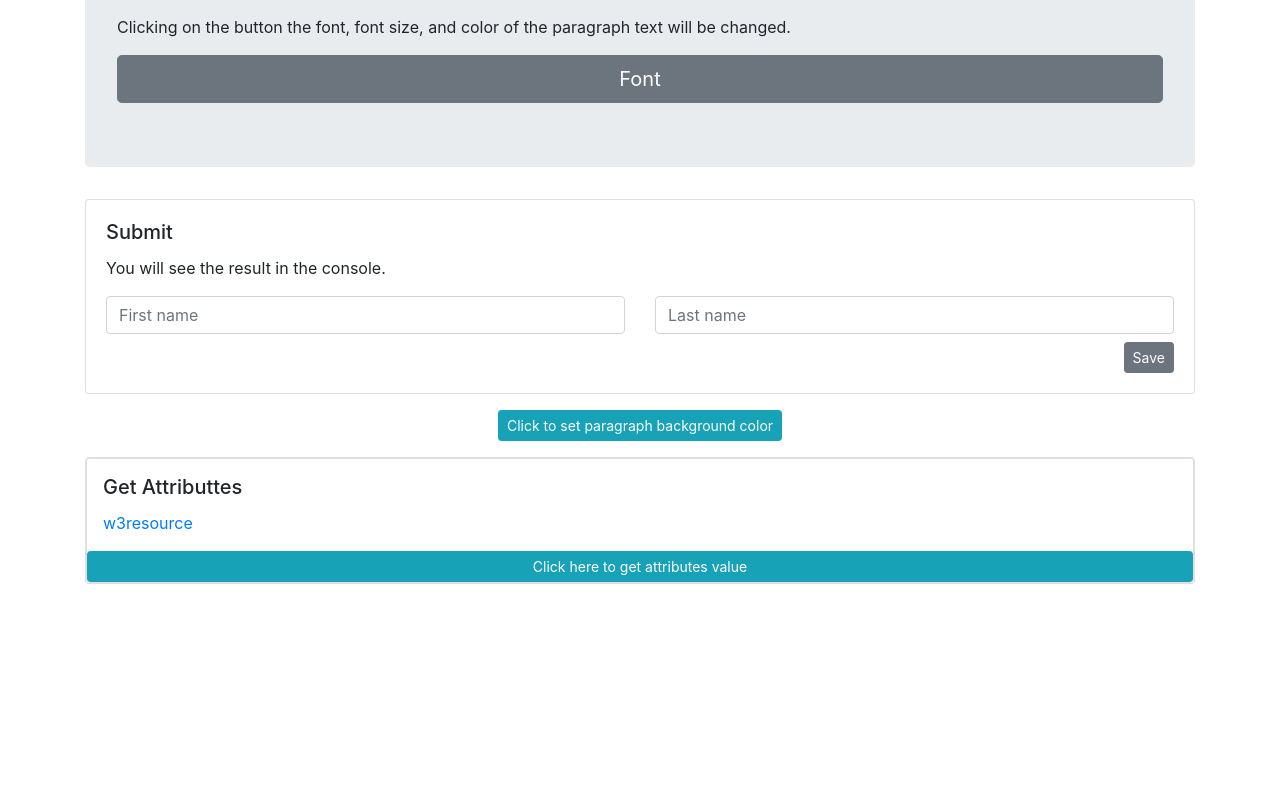
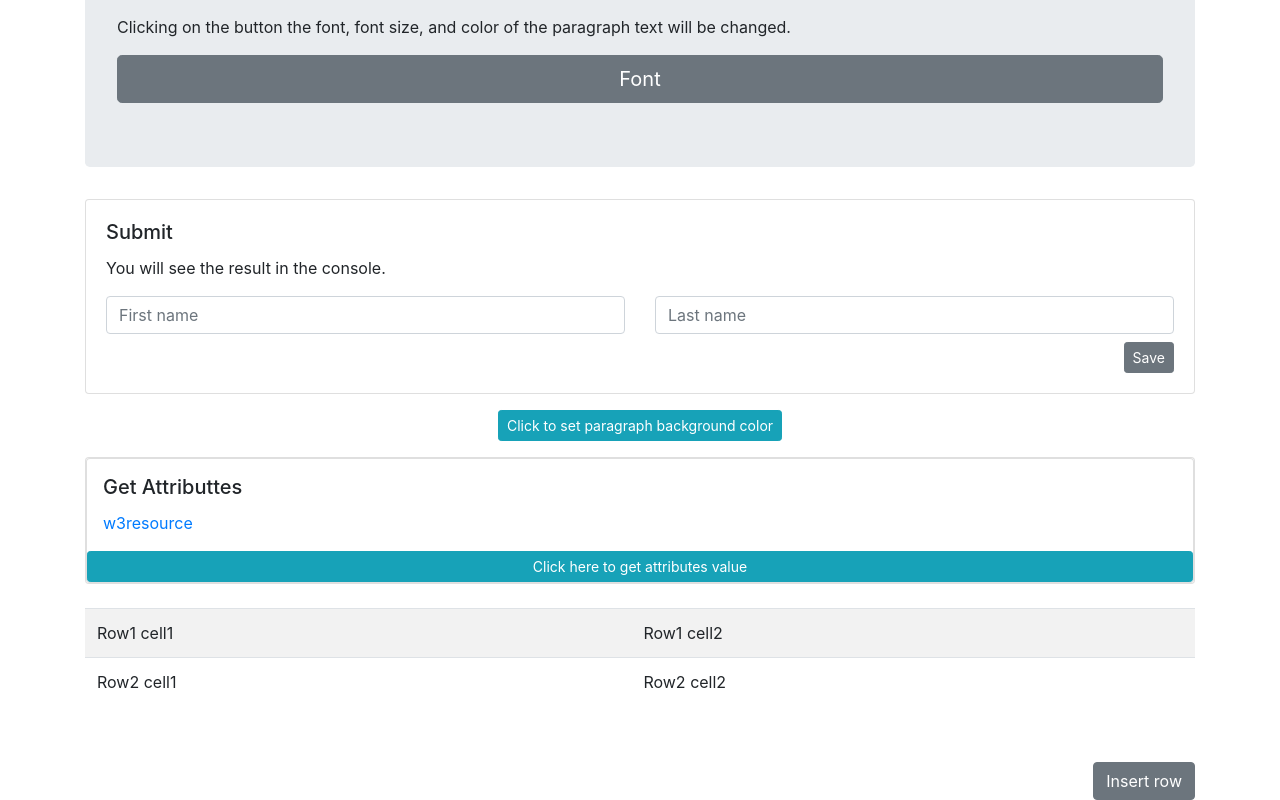
Before and after one commit to aw0lf/exercises-js, a plain HTML site: page dom-fun/index.html in a window 1280 px wide. Shown: the part 383-1183 px from the top of the page. Before the commit the page ends 967 px from the top, so only its background shows below. Drawn offline with nearby package versions, Linux system fonts and the light colour scheme.

Commit message:
insert Row

```diff
--- a/dom-fun/index.html
+++ b/dom-fun/index.html
@@ -67,11 +67,33 @@
 
       <div class="card body">
         <h5 class="card-title mt-3 pl-3">Get Attributtes</h5>
-    <p><a class="pl-3" id="w3r" type="text/html" hreflang="en-us" rel="nofollow" target="_self" href="https://www.w3resource.com/">w3resource</a></p>
-<button class="btn btn-info btn-sm" onclick="getAttributes()">Click here to get  attributes value</button>
-</div>
-</div>
+        <p>
+          <a class="pl-3" id="w3r" type="text/html" hreflang="en-us" rel="nofollow" target="_self" href="https://www.w3resource.com/">w3resource</a>
+        </p>
+        <button class="btn btn-info btn-sm" onclick="getAttributes()">Click here to get attributes value</button>
+      </div>
+    </div>
+
+    <!--
+  exercise 5
+  Write a JavaScript function to add rows to a table
+-->
+    <center>
+      <table class=" mt-4 table table-striped" id="sampleTable">
+        <tr>
+          <td>Row1 cell1</td>
+          <td>Row1 cell2</td>
+        </tr>
+        <tr>
+          <td>Row2 cell1</td>
+          <td>Row2 cell2</td>
+        </tr>
+      </table>
+      <br>
+    </center>
+    <input class="btn btn-secondary float-right mt-3" type="button" onclick="insert_Row()" value="Insert row">
   </div>
+
   <script src="main.js"></script>
   <script src="https://code.jquery.com/jquery-3.3.1.slim.min.js" integrity="sha384-q8i/X+965DzO0rT7abK41JStQIAqVgRVzpbzo5smXKp4YfRvH+8abtTE1Pi6jizo"
     crossorigin="anonymous"></script>
--- a/dom-fun/main.js
+++ b/dom-fun/main.js
@@ -41,3 +41,15 @@ function getAttributes(){
     var attributes="href: "+href+", hreflang: "+hreflang+", rel: "+ rel+", target: "+ target+", type: "+type;
     alert(attributes);
 }
+/*
+exercise 5
+*/
+var table=document.getElementById("sampleTable");
+function insert_Row(){
+    var row=table.insertRow(0);
+    var cell1=row.insertCell(0);
+    var cell2=row.insertCell(1);
+    cell1.innerHTML="New";
+    cell2.innerHTML="New2";
+
+}
```
